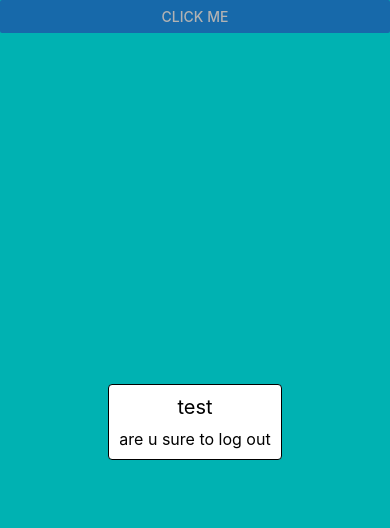
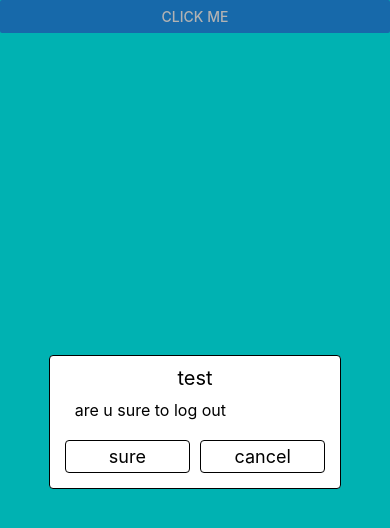
Before and after one commit to liangyulinSysu/RNComponents, a React Native app: screen / in a window 390 px wide. Both pictures are taken after a click on the button "CLICK ME". Shown: the top 528 px of the page. Built offline with nearby package versions, Linux system fonts and the light colour scheme.

Commit message:
Adding an alert component

```diff
--- a/App.js
+++ b/App.js
@@ -28,6 +28,8 @@ class App extends Component {
           supportClickClose
           title='test'
           description='are u sure to log out'
+          leftBtnTitle='sure'
+          rightBtnTitle='cancel'
         />
       );
     }
--- /dev/null
+++ b/src/Components/Button.js
@@ -0,0 +1,39 @@
+import React, { Component } from 'react';
+import { View, Text } from 'react-native';
+import { TouchableComponent } from '../Components';
+
+const PropTypes = require('prop-types');
+
+class Button extends Component {
+    static propTypes = {
+        touchType: PropTypes.oneOf(['TouchableHighlight', 'TouchableOpacity', 'TouchableWithoutFeedback', 'TouchableNativeFeedback']),
+        onPress: PropTypes.func,
+        title: PropTypes.string
+    }
+
+    static defaultProps = {
+        touchType: 'TouchableOpacity'
+    };
+
+    render() {
+        const { touchType, onPress, title, titleStyle } = this.props;
+
+        return (
+            <View {...this.props}>
+                <TouchableComponent touchType={touchType} onPress={onPress}>
+                    <Text style={[styles.textStyle, titleStyle]}>{title}</Text>
+                </TouchableComponent>
+            </View>
+        );
+    }
+}
+
+const styles = {
+    textStyle: {
+        fontSize: 18,
+        margin: 5,
+        alignSelf: 'center',
+    },
+};
+
+export { Button };
--- a/src/Components/ModalView.js
+++ b/src/Components/ModalView.js
@@ -3,7 +3,7 @@ import { View, Modal, TouchWithoutFeedback, TouchableWithoutFeedback } from 'rea
 
 const PropTypes = require('prop-types');
 
-export default class ModalView extends Component {
+class ModalView extends Component {
     static propTypes = {
         visible: PropTypes.bool,
         backgroundColor: PropTypes.string,
@@ -80,3 +80,5 @@ export default class ModalView extends Component {
         );
     }
 }
+
+export { ModalView };
--- /dev/null
+++ b/src/Components/TouchableComponent.js
@@ -0,0 +1,45 @@
+import React from 'react';
+import {
+    TouchableWithoutFeedback,
+    TouchableNativeFeedback,
+    TouchableOpacity,
+    TouchableHighlight,
+} from 'react-native';
+
+const TouchableComponent = (props) => {
+    const { touchType, children } = props;
+    switch (touchType) {
+        case 'TouchableHighlight':
+        {
+          return (
+            <TouchableHighlight {...props}>
+              {children}
+            </TouchableHighlight>
+          );
+        }
+        case 'TouchableOpacity':
+        {
+          return (
+            <TouchableOpacity {...props}>
+              {children}
+            </TouchableOpacity>
+          );
+        }
+        case 'TouchableNativeFeedback':
+        {
+          return (
+            <TouchableNativeFeedback {...props}>
+              {children}
+            </TouchableNativeFeedback>
+          );
+        }
+        default:
+            return (
+                <TouchableWithoutFeedback {...props}>
+                  {children}
+                </TouchableWithoutFeedback>
+              );
+    }
+};
+
+export { TouchableComponent };
--- /dev/null
+++ b/src/Components/index.js
@@ -0,0 +1,3 @@
+export * from './ModalView';
+export * from './TouchableComponent';
+export * from './Button';
--- a/src/Container/Confirm.js
+++ b/src/Container/Confirm.js
@@ -1,6 +1,6 @@
 import React, { Component } from 'react';
-import { View, Text, Button, Modal } from 'react-native';
-import ModalView from '../Components/ModalView';
+import { View, Text, Modal, TouchableWithoutFeedback } from 'react-native';
+import { ModalView, Button } from '../Components';
 
 const PropTypes = require('prop-types');
 
@@ -31,37 +31,48 @@ class Confirm extends Component {
 
     static defaultProps = {
         supportClickClose: false,
-        backgroundStyle: {
-            backgroundColor: '#fff',
-            borderWidth: 1,
-            borderColor: '#000',
-            borderRadius: 4,
-            padding: 10,
-            alignSelf: 'center',
-            justifyContent: 'center',
-            flexDirection: 'column',
-            marginLeft: 25,
-            marginRight: 25,
-        },
-        titleStyle: {
-            fontSize: 20,
-            alignSelf: 'center',
-        },
-        descriptionStyle: {
-            fontSize: 16,
-            marginTop: 10,
-        }
+
     }
 
     _renderTitle() {
         if(this.props.title) {
-            return <Text style={this.props.titleStyle}>{this.props.title}</Text>;
+            return <Text style={[styles.titleStyle, this.props.titleStyle]}>{this.props.title}</Text>;
         }
     }
 
     _renderInfo() {
         if(this.props.title) {
-            return <Text style={this.props.descriptionStyle}>{this.props.description}</Text>
+            return <Text style={[styles.descriptionStyle, this.props.descriptionStyle]}>{this.props.description}</Text>
+        }
+    }
+
+    _renderBtn() {
+        const { leftBtnTitle, leftBtnStyle, onLeftBtnPress, rightBtnTitle, rightBtnStyle, onRightBtnPress } = this.props;
+        if (leftBtnTitle && rightBtnTitle) {
+            return (
+                <View style={{ marginTop: 15, flexDirection: 'row' }}>
+                    <Button
+                        style={[styles.alertBtnStyle, styles.btnBorderStyle, leftBtnStyle]}
+                        title={leftBtnTitle}
+                        onPress={onLeftBtnPress}
+                    />
+                    <Button
+                        style={[styles.alertBtnStyle, styles.btnBorderStyle, rightBtnStyle]}
+                        title={rightBtnTitle}
+                        onPress={onRightBtnPress}
+                    />
+                </View>
+            );
+        } else if (leftBtnTitle) {
+            return (
+                <View style={[{ marginTop: 15 }, styles.btnBorderStyle]}>
+                    <Button
+                        style={styles.singleBtnStyle}
+                        title={leftBtnTitle}
+                        onPress={onLeftBtnPress}
+                    />
+                </View>
+            );
         }
     }
 
@@ -73,13 +84,50 @@ class Confirm extends Component {
                 animationType='none'
                 supportClickClose={this.props.supportClickClose}
             >
-                <View style={this.props.backgroundStyle}>
+                <View style={[styles.backgroundStyle, this.props.backgroundStyle]}>
                     {this._renderTitle()}
                     {this._renderInfo()}
+                    {this._renderBtn()}
                 </View>
             </ModalView>
         );
     }
 }
 
+const styles = {
+    backgroundStyle: {
+        width: '75%',
+        backgroundColor: '#fff',
+        borderWidth: 1,
+        borderColor: '#000',
+        borderRadius: 4,
+        padding: 10,
+        alignSelf: 'center',
+        justifyContent: 'center',
+        flexDirection: 'column',
+    },
+    titleStyle: {
+        fontSize: 20,
+        alignSelf: 'center',
+    },
+    descriptionStyle: {
+        fontSize: 16,
+        marginTop: 10,
+        marginLeft: 15,
+        marginRight: 15,
+    },
+    singleBtnStyle: {
+        padding: 5,
+    },
+    alertBtnStyle: {
+        flex: 1,
+    },
+    btnBorderStyle: {
+        margin: 5,
+        borderWidth: 1,
+        borderRadius: 4,
+        borderColor: '#000',
+    },
+}
+
 export default Confirm;
```
